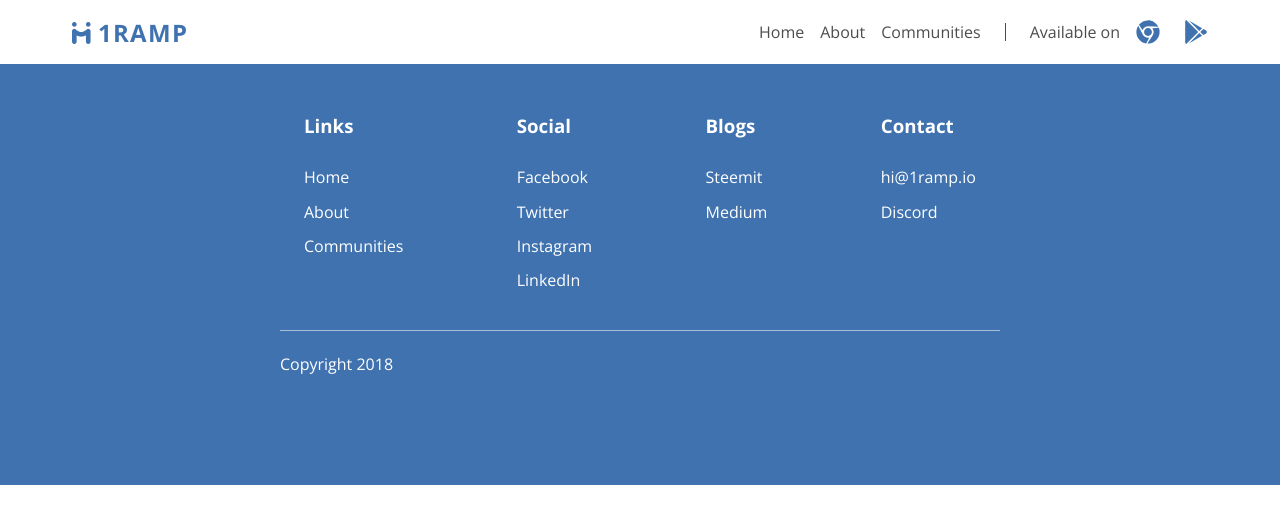
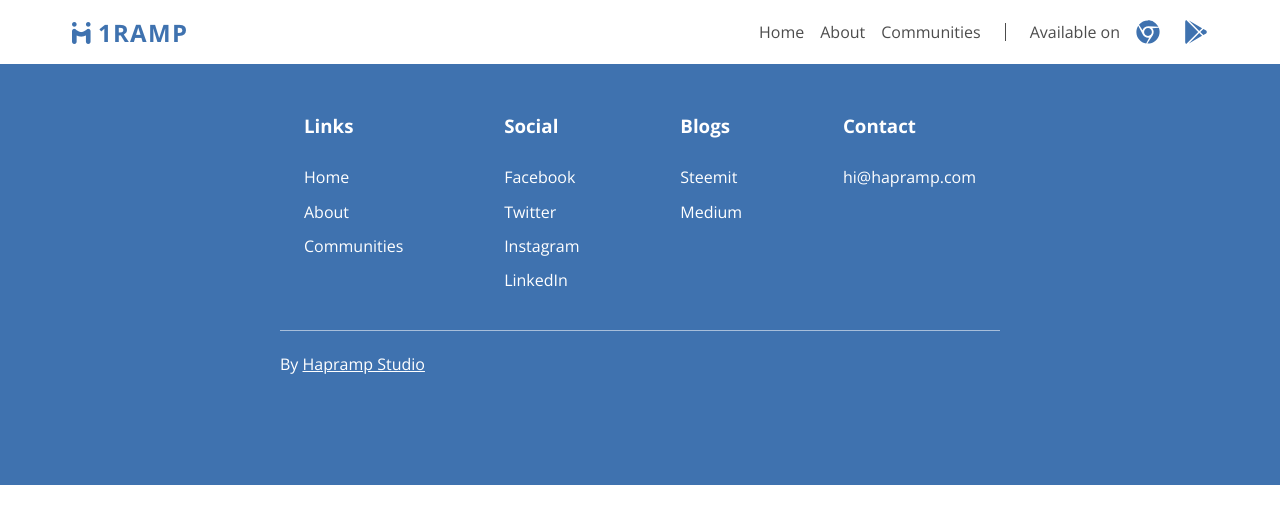
Before and after one commit to hapramp/1ramp-0319, a React (Create React App) app: page /steem/communities in a window 1280 px wide. Shown: the top 524 px of the page. Built offline with nearby package versions, Linux system fonts and the light colour scheme.

Commit message:
changes based on new updates

```diff
--- a/package.json
+++ b/package.json
@@ -2,7 +2,7 @@
   "name": "1ramp.io",
   "version": "0.1.0",
   "private": true,
-  "homepage": "http://1ramp.io/onsteem",
+  "homepage": "http://1ramp.io/",
   "dependencies": {
     "@fortawesome/fontawesome-svg-core": "^1.2.15",
     "@fortawesome/free-brands-svg-icons": "^5.7.2",
--- a/src/App.js
+++ b/src/App.js
@@ -17,7 +17,7 @@
 class App extends Component {
   render() {
     return (
-      <Router basename="/onsteem">
+      <Router>
         <main>
           <Header />
           <Switch>
--- a/src/Components/Footer.js
+++ b/src/Components/Footer.js
@@ -30,12 +30,11 @@
                 </div>
                 <div className={style.footerGroup}>
                     <h3 className={style.footerGroupHeader}>Contact</h3>
-                    <a href="mailto:hi@1ramp.io" className={style.footerGroupItem} target="_blank">hi@1ramp.io</a>
-                    <a href="https://discord.gg/PkgCv8j" className={style.footerGroupItem} target="_blank">Discord</a>
+                    <a href="mailto:hi@hapramp.com" className={style.footerGroupItem} target="_blank">hi@hapramp.com</a>
                 </div>
             </div>
             <div className={style.footerCr}>
-            Copyright 2018
+            By <a className="text-color-white" href="http://hapramp.com" target="_blank">Hapramp Studio</a>
             </div>
         </div>
       </footer>
```
Also changed, not shown: 1 other file (tests, documents, lock files or other folders).
